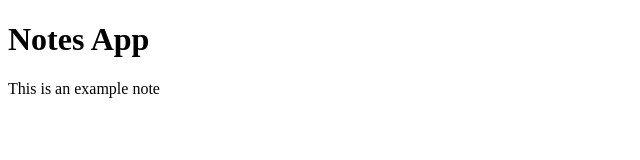
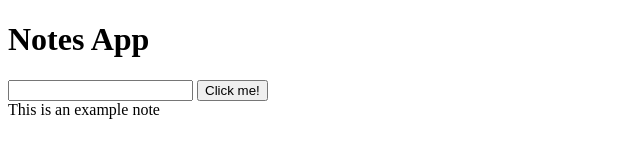
Before and after one commit to AKCDNG/notesApp, a website with bundled scripts: page index.html in a window 1280 px wide. Shown: the whole page, without its empty margins (0-640 px from the left). Built offline with nearby package versions, Linux system fonts and the light colour scheme.

Commit message:
add text box and button to webpage

```diff
--- a/index.html
+++ b/index.html
@@ -10,6 +10,8 @@
   <body>
     <h1>Notes App</h1>
     <div id="main-container">
+      <input type="text" id="note-text" />
+      <button id="submit-note-button">Click me!</button>
 
     </div>
     <script type="text/javascript" src="bundle.js"></script>
```
